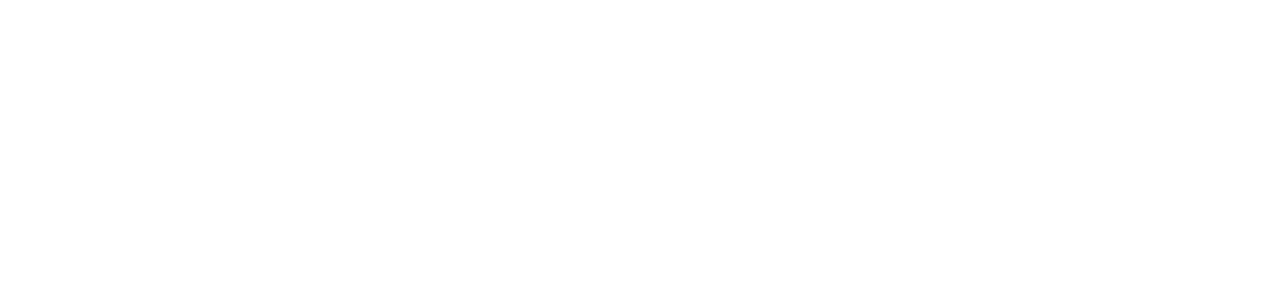
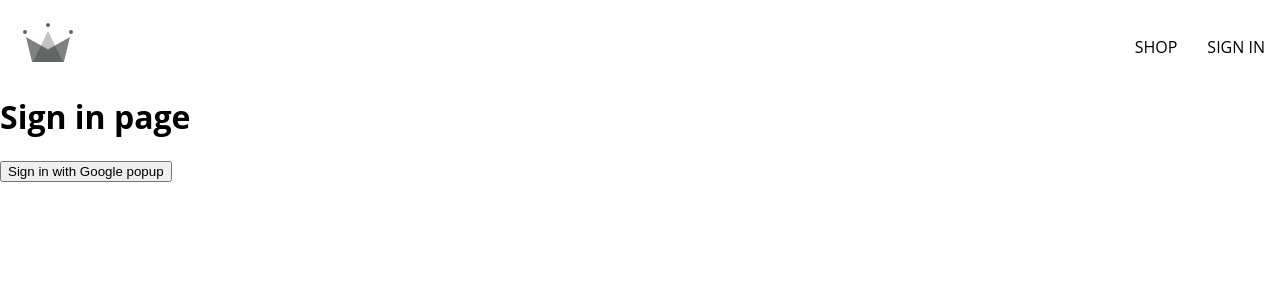
Before and after one commit to vedant-28/crown-clothing-store, a React (Create React App) app: page /sign-in in a window 1280 px wide. Before the commit this address had no page. Shown: the top 300 px of the page. Built offline with nearby package versions, Linux system fonts and the light colour scheme; the HTML template or start-up script is replaced by a standard one.

Commit message:
crown clothing store | section 5 video 89-93 | setting up Firebase + Authentication

```diff
--- a/package.json
+++ b/package.json
@@ -6,6 +6,7 @@
     "@testing-library/jest-dom": "^5.16.5",
     "@testing-library/react": "^13.4.0",
     "@testing-library/user-event": "^13.5.0",
+    "firebase": "^9.22.1",
     "react": "^18.2.0",
     "react-dom": "^18.2.0",
     "react-router-dom": "^6.11.2",
--- a/src/App.js
+++ b/src/App.js
@@ -1,6 +1,7 @@
 import { Route, Routes } from "react-router-dom";
 import Home from "./routes/home/home.component";
 import Navbar from "./routes/navbar/navbar.component";
+import SignIn from "./routes/sign-in/sign-in.component";
 
 const Shop = () => {
   return <h1>Shop component</h1>
@@ -15,6 +16,7 @@
       <Route path="/" element={<Navbar/>}>
         <Route index element={<Home/>} /> {/*Both <Navbar/> & <Home/> will be rendered along with "/"*/}
         <Route path="shop" element={<Shop/>} />
+        <Route path="sign-in" element={<SignIn/>} />
       </Route>
     </Routes>
   );
--- a/src/routes/navbar/navbar.component.jsx
+++ b/src/routes/navbar/navbar.component.jsx
@@ -12,9 +12,8 @@
 					<CrwnLogo className="logo"/>
 				</Link>
         <div className="navbar-link-container">
-          <Link className="nav-link-shop" to={"/shop"}>
-            SHOP
-          </Link>
+          <Link className="nav-link" to={"/shop"}>SHOP</Link>
+          <Link className="nav-link" to={"/sign-in"}>SIGN IN</Link>
         </div>
       </div>
       <Outlet />
--- a/src/routes/navbar/navbar.styles.scss
+++ b/src/routes/navbar/navbar.styles.scss
@@ -6,12 +6,12 @@
   margin-bottom: 25px;
   .logo-container {
     height: 100%;
-    width: 70px;
-    padding: 25px;
+    width: 81px;
+    padding: 23px;
   }
   .navbar-link-container {
     width: 50%;
-    height: 100%;
+    height: 93px;
     display: flex;
     align-items: center;
     justify-content: flex-end;
--- /dev/null
+++ b/src/routes/sign-in/sign-in.component.jsx
@@ -0,0 +1,20 @@
+import React from 'react';
+import { signInWithGooglePopup } from '../../utils/firebase/firebase.utils';
+
+const SignIn = () => {
+	const logGoogleUser = async () => {
+		const response = await signInWithGooglePopup();
+		console.log(response);
+	}
+
+  return (
+    <div>
+      <h1>Sign in page</h1>
+			<button onClick={logGoogleUser}>
+				Sign in with Google popup
+			</button>
+    </div>
+  )
+}
+
+export default SignIn;
--- /dev/null
+++ b/src/utils/firebase/firebase.utils.js
@@ -0,0 +1,39 @@
+// Firebase is a suite of tool & Firestore DB is a toll in suite; which we need to get from a library "app".
+// This makes sure running of Firebase & it's internal services.
+// "initializeApp" => creates an instance of "app" based on configs.
+// configs is an object which allows us to attach firebase app instance to our online instance (firebase console).
+// config tells app that it needs to attach instance crated here locally needs to be refering to the one which is created in firebase console, online.
+import { initializeApp } from "firebase/app";
+import {
+  getAuth,// to get an instance of "auth" lib, provided for auth related services in firebase
+  signInWithRedirect,
+  signInWithPopup,
+  GoogleAuthProvider,// class which provides auth services by Google
+} from "firebase/auth";
+
+const firebaseConfig = {
+  apiKey: "AIzaSyBAjPomO5p9i1J2D_PauppoKKwRiQZpZH4",
+  authDomain: "crown-clothing-db-495b3.firebaseapp.com", // firebase db instance
+  projectId: "crown-clothing-db-495b3",
+  storageBucket: "crown-clothing-db-495b3.appspot.com",
+  messagingSenderId: "128906749124",
+  appId: "1:128906749124:web:523b9f0eebeac8c9375591",
+};
+
+// Initialize Firebase using SDK
+// (library itself which is JS lib, which abstracts some functionality which is needed to interacts w/firebase instance, essentially doing CRUD ops & Auth)
+const firebaseApp = initializeApp(firebaseConfig);
+
+// behavior: Whenever someone interatcs w/provider, we want them to force to select an account (specific to Google OAuth).
+// We can generate multiple providers by which we can do multiple things at a time.
+const provider = new GoogleAuthProvider();// connected to Google's Firebase OAuth implementation.
+provider.setCustomParameters({
+    // setCustomParameters takes "config" object as param, by which we can define how do we want Google OAuth to behave.
+    prompt: "select_account",
+});
+
+// We may need multiple auth providers, but we don't need multiple "auth"s. Auth is a singleton entity.
+// e.g. There can be multiple buttons to auth providers (GoogleAuth, Facebook Auth, Github Auth); some may show a popup (signInWithPopup) & some of them may do an auth by redirecting (signInWithRedirect)
+// but the "authentication" they provide will always be same & singleton for an user
+export const auth = getAuth();
+export const signInWithGooglePopup = () => signInWithPopup(auth, provider);// Authenticates a Firebase client using a popup-based OAuth authentication flow.
```
Also changed, not shown: 1 other file (tests, documents, lock files or other folders).
